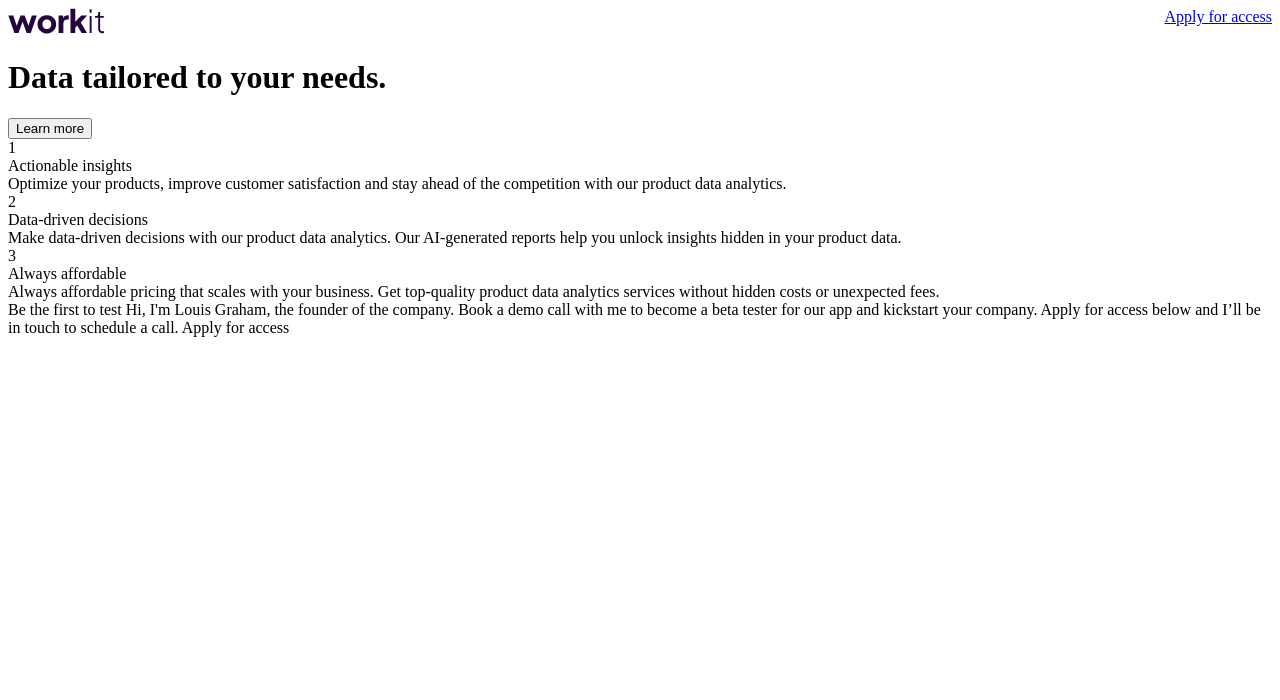
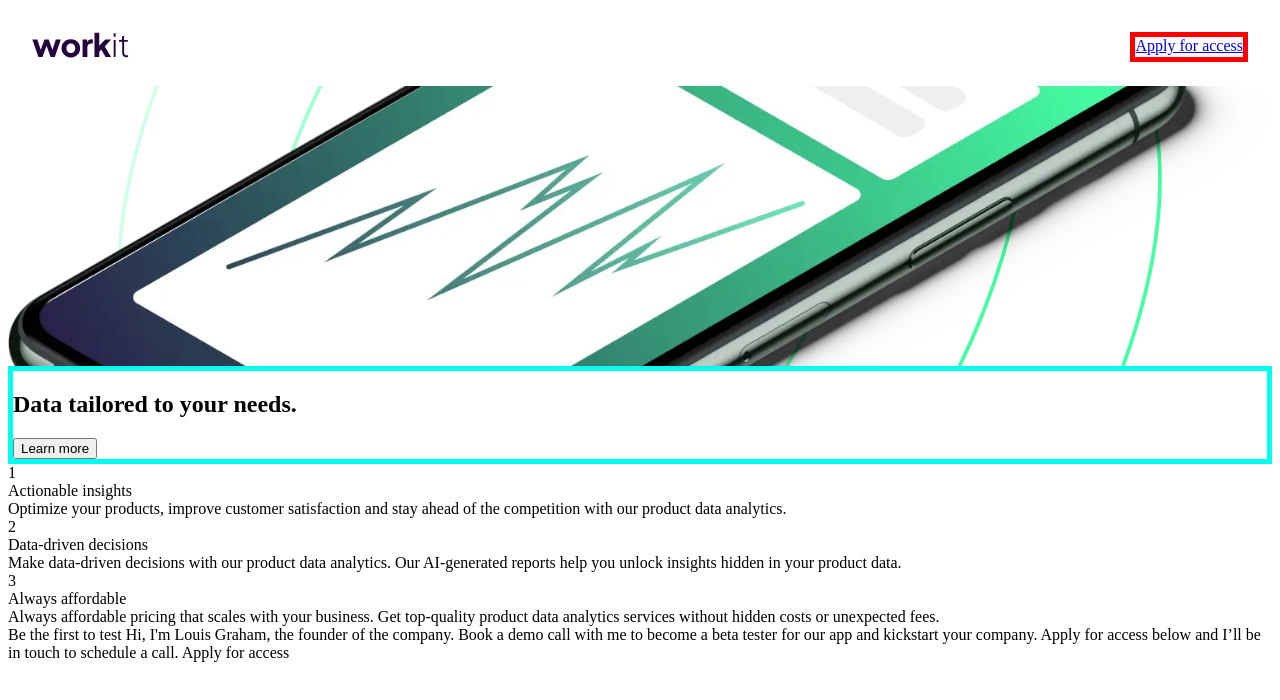
Before and after one commit to LochlanSavage/Landing-page, a plain HTML site: page index.html in a window 1280 px wide. Drawn offline with Linux system fonts and the light colour scheme.

Commit message:
changed photos

```diff
--- a/index.html
+++ b/index.html
@@ -21,9 +21,15 @@
   </nav>
 </header>
 
-  <h1>Data tailored to your needs.</h1>
+<section class="hero">
+  <div class="hero__image"></div>
+  <div class="hero__text">
+    <h1>Data tailored to your needs.</h1>
 
-  <button type="button" class="btn btn-primary">Learn more</button>
+    <button type="button" class="btn btn-primary">Learn more</button>
+  </div>
+</section>
+
 
   <div class="feature__grid">
   <div class="feature__item">
--- a/scss/_globals.scss
+++ b/scss/_globals.scss
@@ -15,3 +15,7 @@
     align-items: center;
   }
 }
+
+.nav-link {
+  border: 5px solid red;
+}
--- a/scss/_header.scss
+++ b/scss/_header.scss
@@ -1,4 +1,4 @@
-.header{
+header{
 
   nav {
     padding: 24px;
--- /dev/null
+++ b/scss/_hero.scss
@@ -0,0 +1,28 @@
+.hero {
+
+  &__image{
+    position:relative;
+    background-image: url('/assets/images/bg-pattern-1.svg');
+    background-size: cover;
+    background-repeat: no-repeat;
+    background-position: center center;
+    min-height: 17.5rem;
+    width: 100%;
+
+    &::before {
+      content: " ";
+      position: absolute;
+      width: 100%;
+      height: 100%;
+      background-image: url('/assets/images/image-hero.webp');
+      background-size: cover;
+      background-repeat: no-repeat;
+      background-position: center center;
+    }
+  }
+
+  &__text{
+    position: relative;
+    border: 5px solid rgb(0, 255, 238);
+  }
+}
--- a/scss/main.scss
+++ b/scss/main.scss
@@ -1,3 +1,5 @@
+
+@import '_globals';
 @import "_features";
 @import "_header";
-@import '_globals';
+@import"_hero";
```
Also changed, not shown: css/main.css, 1 other file.
